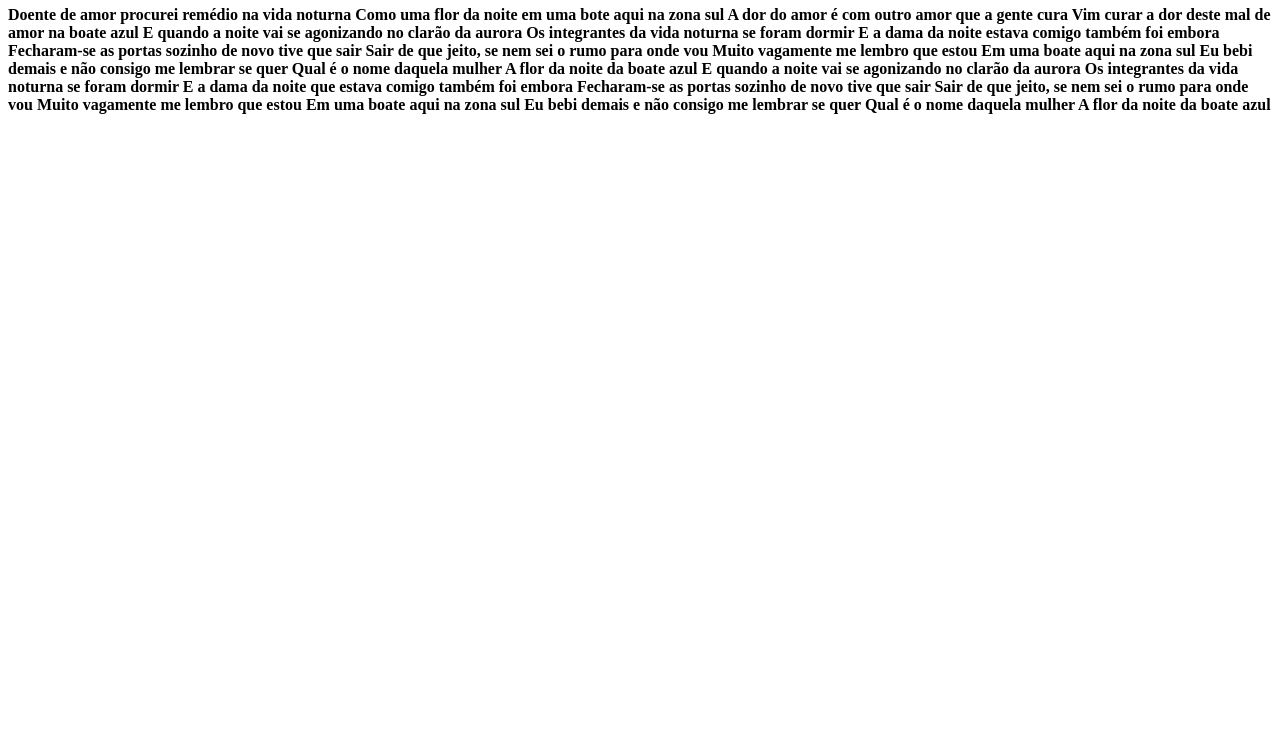
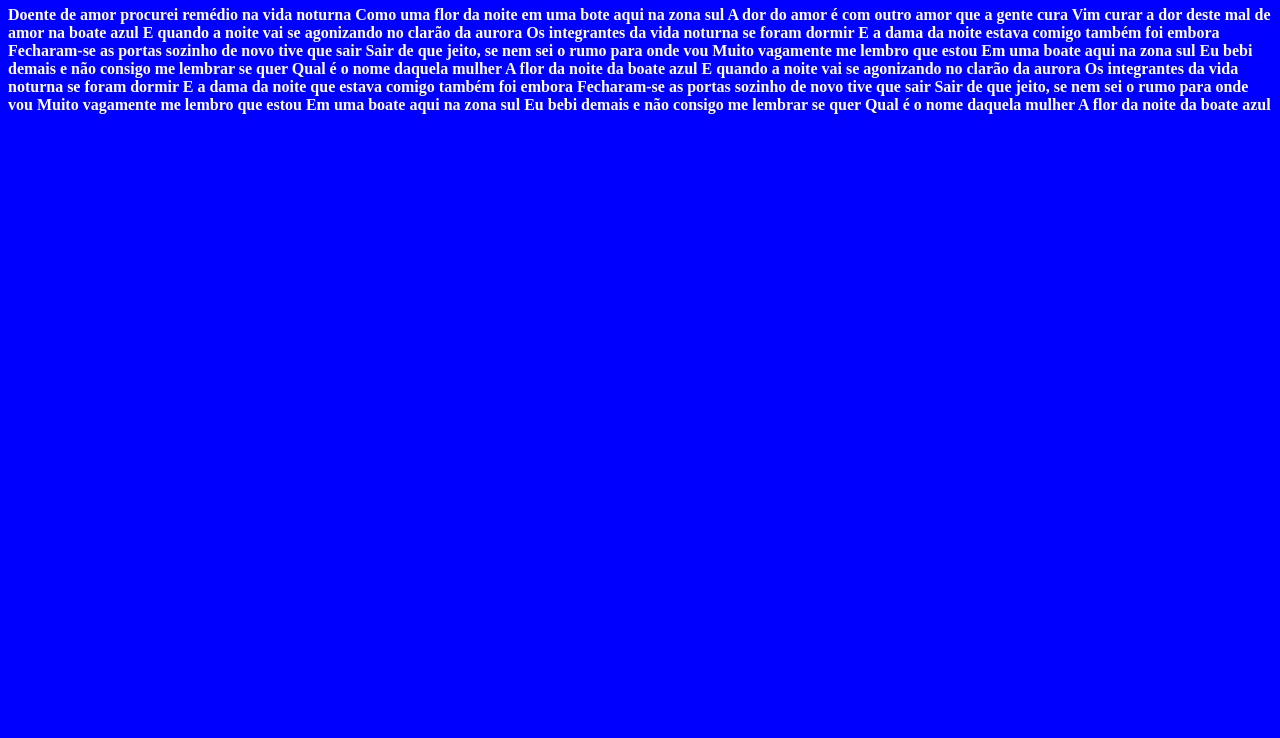
Before and after one commit to GabrielEduardoBrambilla/Site-Boate-Azul-TRF-GIT, a plain HTML site: page index.html in a window 1280 px wide. Shown: the part 62-800 px from the top of the page. Drawn offline with Linux system fonts and the light colour scheme.

Commit message:
Update index.html

```diff
--- a/index.html
+++ b/index.html
@@ -4,7 +4,14 @@
     <meta charset="UTF-8" />
     <meta http-equiv="X-UA-Compatible" content="IE=edge" />
     <meta name="viewport" content="width=device-width, initial-scale=1.0" />
-    <title>Document</title>
+
+    <link rel="preconnect" href="https://fonts.googleapis.com">
+    <link rel="preconnect" href="https://fonts.gstatic.com" crossorigin>
+    <link href="https://fonts.googleapis.com/css2?family=Montserrat:wght@200&family=Open+Sans:wght@300&family=Source+Sans+Pro&display=swap" rel="stylesheet">
+
+    <link rel="stylesheet" href="style.css" />
+
+    <title>Boate Azul</title>
   </head>
   <body>
     <div>
```
